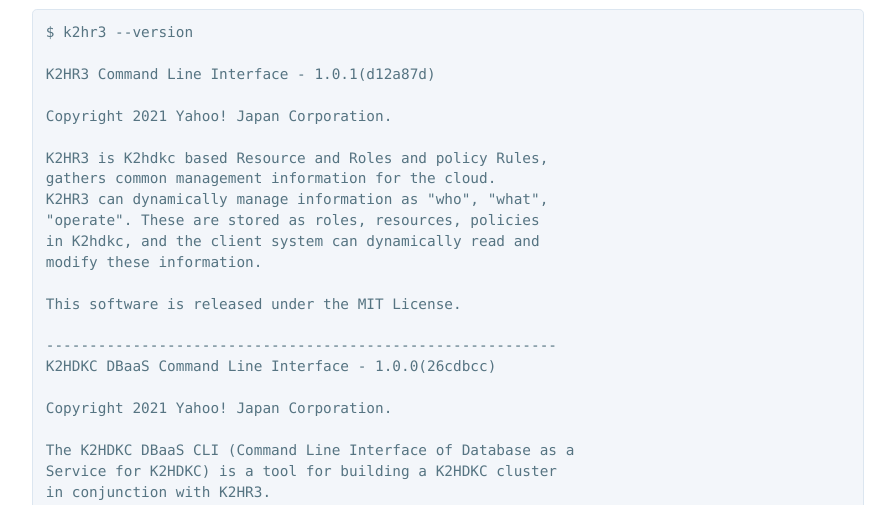
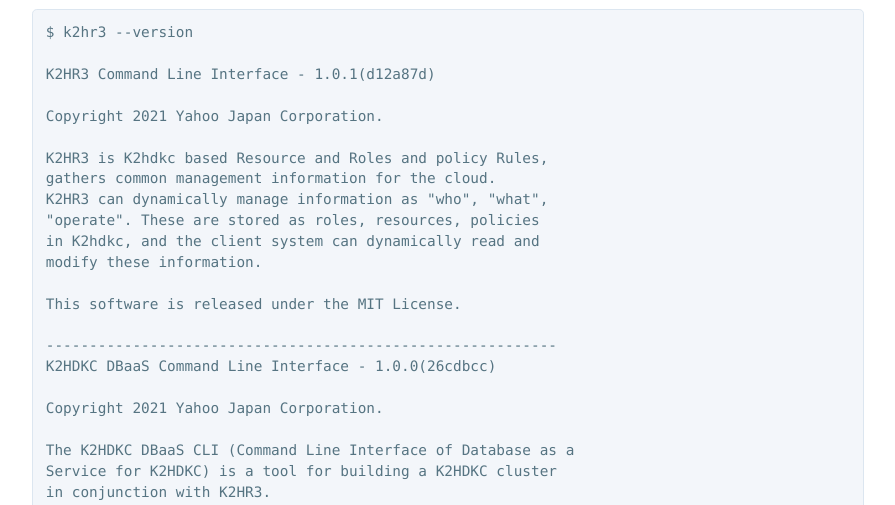
Before and after one commit to yahoojapan/k2hdkc_dbaas, a Jekyll site: the page built from usage_cli.md, in a window 1280 px wide and 1400 px high, scrolled down 1118 px. Shown: the part 236-741 px from the top of the window, without its empty margins (192-1087 px from the left). Built offline with Jekyll 4.4.1, drawn with Linux system fonts in a browser that asks for light colours; some of the changed text lies outside the part shown.

Commit message:
[gh-pages] Updated header and footer in comment lines

```diff
--- a/usage_cli.md
+++ b/usage_cli.md
@@ -53,7 +53,7 @@
 
 K2HR3 Command Line Interface - 1.0.1(d12a87d)
 
-Copyright 2021 Yahoo! Japan Corporation.
+Copyright 2021 Yahoo Japan Corporation.
 
 K2HR3 is K2hdkc based Resource and Roles and policy Rules,
 gathers common management information for the cloud.
@@ -67,7 +67,7 @@
 -----------------------------------------------------------
 K2HDKC DBaaS Command Line Interface - 1.0.0(26cdbcc)
 
-Copyright 2021 Yahoo! Japan Corporation.
+Copyright 2021 Yahoo Japan Corporation.
 
 The K2HDKC DBaaS CLI (Command Line Interface of Database as a
 Service for K2HDKC) is a tool for building a K2HDKC cluster
```
Also changed, not shown: usage_clija.md (+2 -2 lines), usage_k8s_cli.md (+2 -2 lines), usage_k8s_clija.md (+2 -2 lines).
